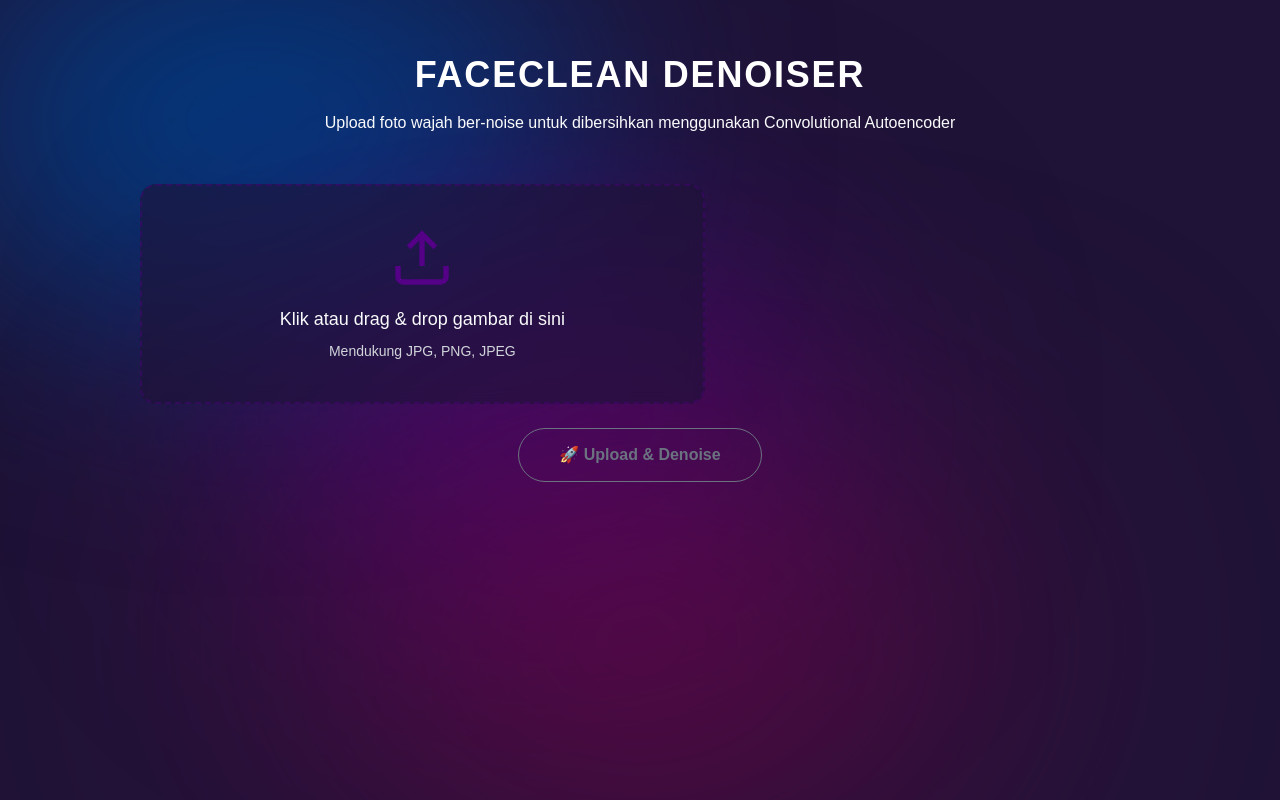
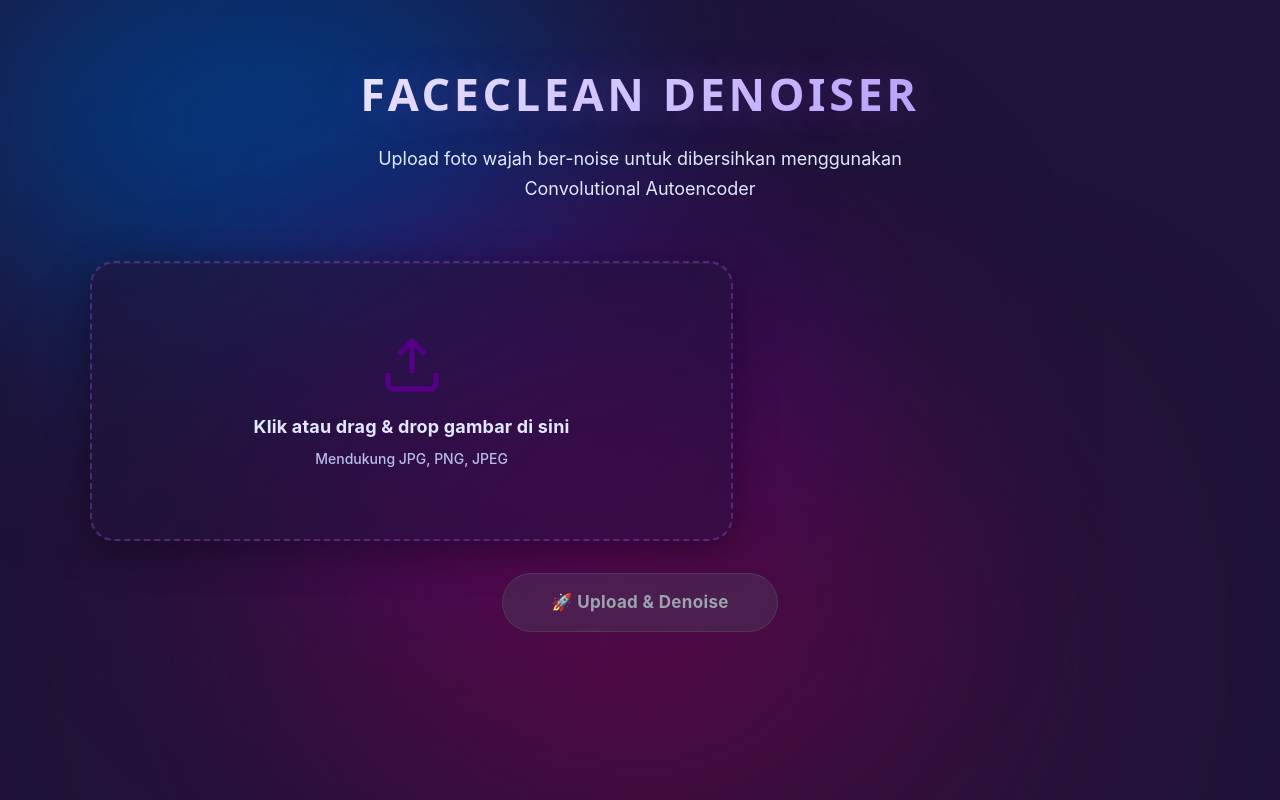
Before and after one commit to Bungarasikhahhaya/DenoisingAutoencoder, a Next.js app in the folder frontend/: page /denoise in a window 1280 px wide. Built offline with nearby package versions, Linux system fonts and the light colour scheme.

Commit message:
Update UI Page Denoising

```diff
--- a/frontend/app/denoise/Denoising.module.css
+++ b/frontend/app/denoise/Denoising.module.css
@@ -1,7 +1,7 @@
 .main {
   min-height: 100vh;
-  padding: 48px 24px;
-  font-family: sans-serif;
+  padding: 60px 40px 80px;
+  font-family: "Inter", system-ui, -apple-system, BlinkMacSystemFont, "Segoe UI", sans-serif;
   background: #1f1337;
   color: #f9fafb;
   position: relative;
@@ -61,124 +61,243 @@
 
 /* header */
 .header {
-  max-width: 1200px;
-  margin: 0 auto 48px auto;
+  max-width: 900px;
+  margin: 0 auto 56px auto;
   text-align: center;
+  animation: fadeInDown 0.8s cubic-bezier(0.16, 1, 0.3, 1);
 }
 
 .title {
-  font-size: 36px;
+  font-size: 45px;
   font-weight: 800;
-  letter-spacing: 0.05em;
-  color: #ffffff;
-  margin-bottom: 8px;
+  font-family: "Bebas Neue", system-ui, sans-serif;
+  letter-spacing: 0.08em;
+  background: linear-gradient(135deg, #ffffff 0%, #ddd6fe 40%, #c4b5fd 70%, #a78bfa 100%);
+  -webkit-background-clip: text;
+  background-clip: text;
+  color: transparent;
+  margin-bottom: 16px;
+  text-shadow: 0 0 40px rgba(168, 85, 247, 0.3);
 }
 
 .subtitle {
-  color: #f9fafb;
-  font-size: 16px;
-  line-height: 1.6;
+  color: #e0e7ff;
+  font-size: 18px;
+  line-height: 1.7;
+  font-weight: 400;
+  max-width: 600px;
+  margin: 0 auto;
+}
+
+@keyframes fadeInDown {
+  from {
+    opacity: 0;
+    transform: translateY(-30px);
+  }
+  to {
+    opacity: 1;
+    transform: translateY(0);
+  }
 }
 
 /* upload section */
 .uploadSection {
-  max-width: 1000px; /* lebih sempit dari full width */
-  margin: 0 auto 48px auto;
+  max-width: 1100px;
+  margin: 0 auto 64px auto;
 }
 
 /* row: drop area + preview input */
 .uploadRow {
   display: grid;
-  grid-template-columns: minmax(0, 1.4fr) minmax(0, 1fr);
-  gap: 32px;
+  grid-template-columns: minmax(0, 1.5fr) minmax(0, 1fr);
+  gap: 28px;
   align-items: stretch;
 }
 
 /* drop area */
 .dropArea {
-  border-radius: 16px;
-  padding: 32px 32px;
+  border-radius: 24px;
+  padding: 48px 32px;
   text-align: center;
-  backdrop-filter: blur(10px);
-  transition: all 0.3s ease;
+  backdrop-filter: blur(16px);
+  transition: all 0.4s cubic-bezier(0.16, 1, 0.3, 1);
   cursor: pointer;
-  min-height: 220px;
+  min-height: 280px;
   display: flex;
   flex-direction: column;
   justify-content: center;
+  animation: fadeInUp 0.8s cubic-bezier(0.16, 1, 0.3, 1) 0.2s both;
+  position: relative;
+  overflow: hidden;
+}
+
+.dropArea::before {
+  content: '';
+  position: absolute;
+  inset: 0;
+  border-radius: 24px;
+  padding: 2px;
+  background: linear-gradient(135deg, rgba(168, 85, 247, 0.4), rgba(217, 70, 239, 0.3));
+  -webkit-mask: linear-gradient(#fff 0 0) content-box, linear-gradient(#fff 0 0);
+  -webkit-mask-composite: xor;
+  mask: linear-gradient(#fff 0 0) content-box, linear-gradient(#fff 0 0);
+  mask-composite: exclude;
+  opacity: 0;
+  transition: opacity 0.4s ease;
 }
 
 .dropAreaInactive {
-  border: 2px dashed rgba(84, 0, 135, 0.4);
-  background: rgba(31, 19, 55, 0.6);
+  border: 2px dashed rgba(168, 85, 247, 0.35);
+  background: linear-gradient(135deg, rgba(31, 19, 55, 0.6) 0%, rgba(31, 19, 55, 0.4) 100%);
+  box-shadow: 0 10px 40px rgba(0, 0, 0, 0.4), inset 0 1px 0 rgba(255, 255, 255, 0.05);
+}
+
+.dropAreaInactive:hover::before {
+  opacity: 1;
 }
 
 .dropAreaActive {
-  border: 2px dashed #540087;
-  background: rgba(84, 0, 135, 0.15);
+  border: 2px dashed #a855f7;
+  background: linear-gradient(135deg, rgba(168, 85, 247, 0.18) 0%, rgba(217, 70, 239, 0.12) 100%);
+  box-shadow: 0 16px 60px rgba(168, 85, 247, 0.4), inset 0 1px 0 rgba(255, 255, 255, 0.1);
+  transform: scale(1.01);
+}
+
+.dropAreaActive::before {
+  opacity: 1;
+}
+
+@keyframes fadeInUp {
+  from {
+    opacity: 0;
+    transform: translateY(30px);
+  }
+  to {
+    opacity: 1;
+    transform: translateY(0);
+  }
 }
 
 .dropTitle {
   font-size: 18px;
-  color: #f9fafb;
+  font-weight: 700;
+  color: #e0e7ff;
   margin-bottom: 8px;
+  letter-spacing: 0.01em;
 }
 
 .dropHint {
   font-size: 14px;
-  color: #d1d5db;
+  color: #c7d2fe;
+  font-weight: 500;
+  opacity: 0.9;
 }
 
 /* preview input di sebelah drop area */
 .inputPreviewBox {
-  background: rgba(31, 19, 55, 0.75);
-  border-radius: 16px;
-  padding: 20px;
-  border: 1px solid rgba(84, 0, 135, 0.35);
-  backdrop-filter: blur(10px);
+  background: linear-gradient(135deg, rgba(31, 19, 55, 0.6) 0%, rgba(31, 19, 55, 0.4) 100%);
+  border-radius: 24px;
+  padding: 24px;
+  border: 1px solid rgba(168, 85, 247, 0.3);
+  backdrop-filter: blur(16px);
+  box-shadow: 0 10px 40px rgba(0, 0, 0, 0.4), inset 0 1px 0 rgba(255, 255, 255, 0.05);
+  animation: fadeInUp 0.8s cubic-bezier(0.16, 1, 0.3, 1) 0.3s both;
+  position: relative;
+  overflow: hidden;
+}
+
+.inputPreviewBox::before {
+  content: '';
+  position: absolute;
+  top: 0;
+  left: -100%;
+  width: 100%;
+  height: 100%;
+  background: linear-gradient(90deg, transparent, rgba(168, 85, 247, 0.1), transparent);
+  transition: left 0.6s ease;
+}
+
+.inputPreviewBox:hover::before {
+  left: 100%;
 }
 
 .inputPreviewTitle {
-  font-size: 16px;
-  font-weight: 600;
-  color: #e5e7eb;
-  margin-bottom: 12px;
+  font-size: 17px;
+  font-weight: 700;
+  color: #e0e7ff;
+  margin-bottom: 16px;
   text-align: center;
+  letter-spacing: 0.02em;
 }
 
 .inputPreviewImage {
   max-width: 100%;
   height: auto;
-  border-radius: 12px;
-  border: 2px solid rgba(84, 0, 135, 0.6);
-  box-shadow: 0 10px 30px rgba(0, 0, 0, 0.5);
+  border-radius: 16px;
+  border: 2px solid rgba(168, 85, 247, 0.5);
+  box-shadow: 0 12px 40px rgba(0, 0, 0, 0.5), 0 0 0 1px rgba(255, 255, 255, 0.05);
+  transition: all 0.3s cubic-bezier(0.16, 1, 0.3, 1);
+}
+
+.inputPreviewImage:hover {
+  transform: scale(1.02) translateY(-2px);
+  box-shadow: 0 16px 50px rgba(0, 0, 0, 0.6), 0 0 0 1px rgba(255, 255, 255, 0.08);
 }
 
 /* submit button */
 .submitWrapper {
-  margin-top: 24px;
+  margin-top: 32px;
   text-align: center;
 }
 
 .submitButton {
-  padding: 14px 40px;
+  padding: 16px 48px;
   border-radius: 999px;
-  background: transparent;
-  font-weight: 600;
-  font-size: 16px;
-  transition: all 0.3s ease;
+  font-weight: 700;
+  font-size: 17px;
+  transition: all 0.3s cubic-bezier(0.16, 1, 0.3, 1);
+  position: relative;
+  overflow: hidden;
+  border: none;
+  letter-spacing: 0.02em;
 }
 
 .submitEnabled {
-  border: 1px solid #ffffff;
+  background: linear-gradient(135deg, #7c3aed 0%, #a855f7 40%, #d946ef 75%, #ec4899 100%);
   color: #ffffff;
   cursor: pointer;
+  box-shadow: 0 10px 30px rgba(168, 85, 247, 0.45), inset 0 1px 0 rgba(255, 255, 255, 0.2);
+}
+
+.submitEnabled::before {
+  content: '';
+  position: absolute;
+  top: 0;
+  left: -100%;
+  width: 100%;
+  height: 100%;
+  background: linear-gradient(90deg, transparent, rgba(255, 255, 255, 0.2), transparent);
+  transition: left 0.5s ease;
+}
+
+.submitEnabled:hover::before {
+  left: 100%;
+}
+
+.submitEnabled:hover {
+  transform: translateY(-3px);
+  box-shadow: 0 14px 40px rgba(168, 85, 247, 0.55), inset 0 1px 0 rgba(255, 255, 255, 0.25);
+}
+
+.submitEnabled:active {
+  transform: translateY(-1px) scale(0.98);
 }
 
 .submitDisabled {
-  border: 1px solid #6b7280;
-  color: #6b7280;
+  background: rgba(75, 85, 99, 0.3);
+  color: #9ca3af;
   cursor: not-allowed;
+  border: 1px solid rgba(107, 114, 128, 0.3);
 }
 
 .spinnerWrapper {
@@ -201,26 +320,41 @@
 /* error */
 .errorBox {
   margin-top: 24px;
-  padding: 16px;
-  border-radius: 12px;
-  background: rgba(239, 68, 68, 0.1);
-  border: 1px solid rgba(239, 68, 68, 0.3);
+  padding: 18px;
+  border-radius: 14px;
+  background: rgba(239, 68, 68, 0.15);
+  border: 1px solid rgba(239, 68, 68, 0.4);
   color: #fca5a5;
   text-align: center;
+  font-weight: 600;
+  animation: shake 0.5s ease;
+}
+
+@keyframes shake {
+  0%, 100% { transform: translateX(0); }
+  25% { transform: translateX(-10px); }
+  75% { transform: translateX(10px); }
 }
 
 /* result section */
 .resultSection {
   max-width: 1200px;
   margin: 0 auto;
+  animation: fadeInUp 0.8s cubic-bezier(0.16, 1, 0.3, 1);
 }
 
 .resultTitle {
-  font-size: 24px;
-  font-weight: 700;
-  color: #ffffff;
-  margin-bottom: 24px;
+  font-size: 44px;
+  font-weight: 800;
+  font-family: "Bebas Neue", system-ui, sans-serif;
+  letter-spacing: 0.06em;
+  background: linear-gradient(135deg, #ffffff 0%, #e0e7ff 50%, #c4b5fd 100%);
+  -webkit-background-clip: text;
+  background-clip: text;
+  color: transparent;
+  margin-bottom: 40px;
   text-align: center;
+  text-shadow: 0 0 40px rgba(168, 85, 247, 0.25);
 }
 
 /* before–after grid */
@@ -232,32 +366,64 @@
 }
 
 .resultCard {
-  background: rgba(31, 19, 55, 0.6);
-  border-radius: 16px;
-  padding: 24px;
-  border: 1px solid rgba(84, 0, 135, 0.3);
-  backdrop-filter: blur(10px);
+  background: linear-gradient(135deg, rgba(31, 19, 55, 0.6) 0%, rgba(31, 19, 55, 0.4) 100%);
+  border-radius: 24px;
+  padding: 28px;
+  border: 1px solid rgba(168, 85, 247, 0.25);
+  backdrop-filter: blur(16px);
+  box-shadow: 0 10px 40px rgba(0, 0, 0, 0.4), inset 0 1px 0 rgba(255, 255, 255, 0.05);
+  transition: all 0.4s cubic-bezier(0.16, 1, 0.3, 1);
+  position: relative;
+  overflow: hidden;
+}
+
+.resultCard::before {
+  content: '';
+  position: absolute;
+  top: 0;
+  left: -100%;
+  width: 100%;
+  height: 100%;
+  background: linear-gradient(90deg, transparent, rgba(168, 85, 247, 0.08), transparent);
+  transition: left 0.6s ease;
+}
+
+.resultCard:hover::before {
+  left: 100%;
+}
+
+.resultCard:hover {
+  transform: translateY(-6px);
+  box-shadow: 0 16px 60px rgba(0, 0, 0, 0.5), inset 0 1px 0 rgba(255, 255, 255, 0.08);
 }
 
 .resultCardOutput {
-  background: rgba(84, 0, 135, 0.2);
-  border: 1px solid rgba(84, 0, 135, 0.6);
-  box-shadow: 0 0 40px rgba(84, 0, 135, 0.3);
+  background: linear-gradient(135deg, rgba(168, 85, 247, 0.18) 0%, rgba(217, 70, 239, 0.12) 100%);
+  border: 1px solid rgba(168, 85, 247, 0.5);
+  box-shadow: 0 12px 50px rgba(168, 85, 247, 0.35), inset 0 1px 0 rgba(255, 255, 255, 0.1);
+}
+
+.resultCardOutput:hover {
+  box-shadow: 0 20px 70px rgba(168, 85, 247, 0.45), inset 0 1px 0 rgba(255, 255, 255, 0.15);
 }
 
 .resultHeading {
   font-size: 18px;
-  font-weight: 600;
+  font-weight: 700;
   margin-bottom: 16px;
   text-align: center;
+  letter-spacing: 0.02em;
 }
 
 .resultHeadingInput {
-  color: #d1d5db;
+  color: #e0e7ff;
 }
 
 .resultHeadingOutput {
-  color: #ffffff;
+  background: linear-gradient(135deg, #ffffff 0%, #e0e7ff 50%, #c4b5fd 100%);
+  -webkit-background-clip: text;
+  background-clip: text;
+  color: transparent;
 }
 
 .resultImageWrapper {
@@ -267,27 +433,110 @@
 .resultImage {
   max-width: 100%;
   height: auto;
-  border-radius: 12px;
-  border: 2px solid rgba(84, 0, 135, 0.5);
-  box-shadow: 0 10px 30px rgba(0, 0, 0, 0.5);
+  border-radius: 16px;
+  border: 2px solid rgba(168, 85, 247, 0.45);
+  box-shadow: 0 12px 40px rgba(0, 0, 0, 0.5), 0 0 0 1px rgba(255, 255, 255, 0.05);
+  transition: all 0.3s cubic-bezier(0.16, 1, 0.3, 1);
+}
+
+.resultImage:hover {
+  transform: scale(1.02) translateY(-2px);
+  box-shadow: 0 16px 50px rgba(0, 0, 0, 0.6), 0 0 0 1px rgba(255, 255, 255, 0.08);
 }
 
 .resultImageOutput {
-  border: 2px solid rgba(84, 0, 135, 0.8);
-  box-shadow: 0 10px 40px rgba(84, 0, 135, 0.4);
+  border: 2px solid rgba(168, 85, 247, 0.7);
+  box-shadow: 0 12px 40px rgba(168, 85, 247, 0.45), 0 0 0 1px rgba(255, 255, 255, 0.08);
+}
+
+.resultImageOutput:hover {
+  box-shadow: 0 16px 50px rgba(168, 85, 247, 0.55), 0 0 0 1px rgba(255, 255, 255, 0.12);
 }
 
 .downloadLink {
   display: inline-block;
-  margin-top: 16px;
-  padding: 10px 24px;
+  margin-top: 20px;
+  padding: 12px 32px;
   border-radius: 999px;
-  background: transparent;
-  border: 1px solid #ffffff;
+  background: linear-gradient(135deg, #7c3aed 0%, #a855f7 50%, #d946ef 100%);
+  border: none;
   color: #ffffff;
   text-decoration: none;
+  font-weight: 700;
+  font-size: 15px;
+  transition: all 0.3s cubic-bezier(0.16, 1, 0.3, 1);
+  box-shadow: 0 8px 24px rgba(168, 85, 247, 0.35), inset 0 1px 0 rgba(255, 255, 255, 0.2);
+  position: relative;
+  overflow: hidden;
+  letter-spacing: 0.01em;
+}
+
+.downloadLink::before {
+  content: '';
+  position: absolute;
+  top: 0;
+  left: -100%;
+  width: 100%;
+  height: 100%;
+  background: linear-gradient(90deg, transparent, rgba(255, 255, 255, 0.2), transparent);
+  transition: left 0.5s ease;
+}
+
+.downloadLink:hover::before {
+  left: 100%;
+}
+
+.downloadLink:hover {
+  transform: translateY(-2px);
+  box-shadow: 0 12px 32px rgba(168, 85, 247, 0.45), inset 0 1px 0 rgba(255, 255, 255, 0.25);
+}
+
+.downloadLink:active {
+  transform: translateY(-1px) scale(0.98);
+}
+
+/* change image button */
+.changeImageButton {
+  display: block;
+  width: 100%;
+  margin-top: 16px;
+  padding: 12px 24px;
+  border-radius: 999px;
+  background: rgba(168, 85, 247, 0.15);
+  border: 1.5px solid rgba(168, 85, 247, 0.5);
+  color: #e0e7ff;
   font-weight: 600;
-  transition: all 0.3s ease;
+  font-size: 14px;
+  cursor: pointer;
+  transition: all 0.3s cubic-bezier(0.16, 1, 0.3, 1);
+  position: relative;
+  overflow: hidden;
+}
+
+.changeImageButton::before {
+  content: '';
+  position: absolute;
+  top: 0;
+  left: -100%;
+  width: 100%;
+  height: 100%;
+  background: linear-gradient(90deg, transparent, rgba(168, 85, 247, 0.2), transparent);
+  transition: left 0.5s ease;
+}
+
+.changeImageButton:hover::before {
+  left: 100%;
+}
+
+.changeImageButton:hover {
+  background: rgba(168, 85, 247, 0.25);
+  border-color: rgba(168, 85, 247, 0.7);
+  transform: translateY(-1px);
+  box-shadow: 0 6px 20px rgba(168, 85, 247, 0.25);
+}
+
+.changeImageButton:active {
+  transform: translateY(0) scale(0.98);
 }
 
 /* anim spinner */
--- a/frontend/app/denoise/page.tsx
+++ b/frontend/app/denoise/page.tsx
@@ -155,6 +155,12 @@ export default function DenoisePage() {
                   alt="input-preview"
                   className={styles.inputPreviewImage}
                 />
+                <button
+                  onClick={() => document.getElementById("fileInput")?.click()}
+                  className={styles.changeImageButton}
+                >
+                  🔄 Ganti Foto
+                </button>
               </div>
             )}
           </div>
--- a/frontend/app/page.tsx
+++ b/frontend/app/page.tsx
@@ -20,7 +20,7 @@ const members = [
   {
     name: "ANISA RAMAHDANI",
     npm: "2308107010008",
-    role: "Bertanggung jawab sebagai pengelola data, penguji sistem, dan penulis dokumentasi, meliputi penyusunan dan pengelolaan dataset wajah, pengujian kualitas hasil denoising secara end‑to‑end, serta penyusunan README dan laporan proyek yang menjelaskan cara instalasi, penggunaan, dan ringkasan hasil penelitian.",
+    role: "Bertanggung jawab sebagai pengelola data, penguji sistem, perancang desain UI/UX, dan penulis dokumentasi, meliputi penyusunan dan pengelolaan dataset wajah, pengujian kualitas hasil denoising secara end‑to‑end, mendesain antarmuka pengguna yang menarik, serta penyusunan laporan proyek yang menjelaskan cara instalasi, penggunaan, dan ringkasan hasil penelitian.",
     photo: "/team/nisa.png",
   },
   {
```
